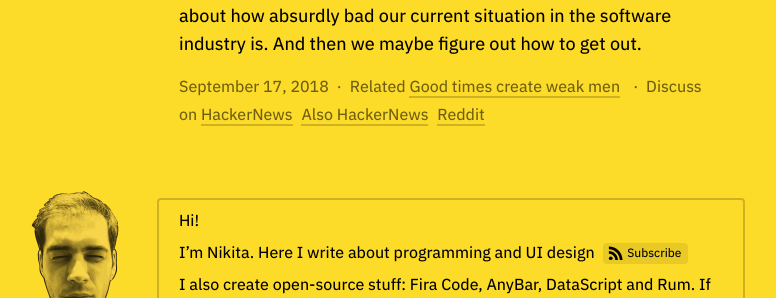
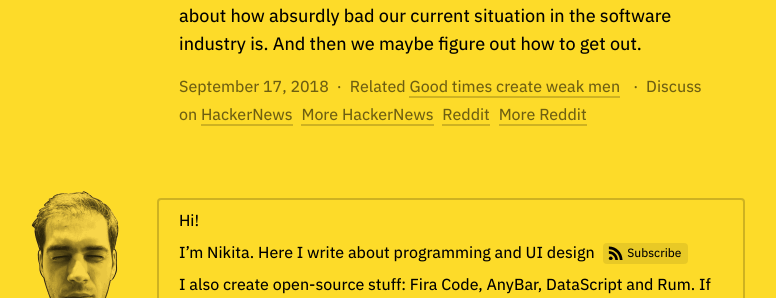
Before and after one commit to tonsky/tonsky.github.io, a Jekyll site: the page built from _posts/2018-09-17-disenchantment.md, in a window 1280 px wide and 900 px high, scrolled down 15956 px. Shown: the part 496-794 px from the top of the window, without its empty margins (190-966 px from the left). Built offline with Jekyll 4.4.1, drawn with Linux system fonts in a browser that asks for light colours.

Commit message:
More links

```diff
--- a/_layouts/post.html
+++ b/_layouts/post.html
@@ -25,17 +25,20 @@ layout: default
       <a href="{{ page.related_url }}">{{ page.related_title }}</a>
     {% endif %}
 
-    {% if page.hackernews_id or page.hackernews_id_2 or page.reddit_url %}
+    {% if page.hackernews_id or page.hackernews_id_2 or page.reddit_url or page.reddit_url_2 %}
       <span class="separator">·</span>
       <span>Discuss on</span>
       {% if page.hackernews_id %}
         <a href="https://news.ycombinator.com/item?id={{ page.hackernews_id }}" target="_blank">HackerNews</a>
       {% endif %}
       {% if page.hackernews_id_2 %}
-        <a href="https://news.ycombinator.com/item?id={{ page.hackernews_id_2 }}" target="_blank">Also HackerNews</a>
+        <a href="https://news.ycombinator.com/item?id={{ page.hackernews_id_2 }}" target="_blank">More HackerNews</a>
       {% endif %}
       {% if page.reddit_url %}
         <a href="{{ page.reddit_url }}" target="_blank">Reddit</a>
+      {% endif %}
+      {% if page.reddit_url_2 %}
+        <a href="{{ page.reddit_url_2 }}" target="_blank">More Reddit</a>
       {% endif %}
     {% endif %}
   </p>
--- a/_posts/2018-09-17-disenchantment.md
+++ b/_posts/2018-09-17-disenchantment.md
@@ -6,6 +6,7 @@ summary: "Everything is going to hell and nobody seems to care"
 hackernews_id: 18012334
 hackernews_id_2: 21929709
 reddit_url: "https://www.reddit.com/r/programming/comments/9go8ul/software_disenchantment/"
+reddit_url_2: "https://www.reddit.com/r/programming/comments/eipb5c/software_disenchantment/"
 related_url: "/blog/good-times-weak-men/"
 related_title: "Good times create weak men"
 img_rel: true
```
Also changed, not shown: _posts/2019-02-28-github-redesign.md (+1 -0 lines), _posts/2019-12-30-good-times-weak-men.md (+1 -0 lines).
